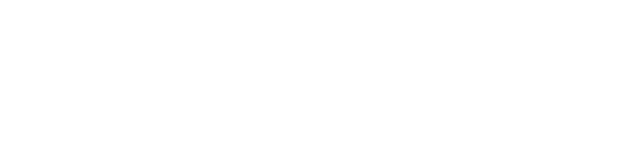
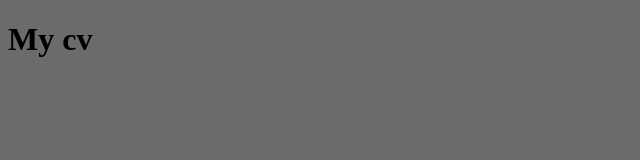
Before and after one commit to dedushkaalex/rsschool-cv, a plain HTML site: page index.html in a window 1280 px wide. Shown: the whole page, without its empty margins (0-640 px from the left). Drawn offline with Linux system fonts and the light colour scheme.

Commit message:
fix: add css in html, change background layout

```diff
--- a/css/style.css
+++ b/css/style.css
@@ -0,0 +1,3 @@
+body {
+  background: #6b6b6b;
+}
--- a/index.html
+++ b/index.html
@@ -4,9 +4,10 @@
   <meta charset="UTF-8">
   <meta http-equiv="X-UA-Compatible" content="IE=edge">
   <meta name="viewport" content="width=device-width, initial-scale=1.0">
+  <link rel="stylesheet" href="css/style.css">
   <title>Aleksey Erchenko - frontend dev</title>
 </head>
 <body>
-
+  <h1>My cv</h1>
 </body>
 </html>
```
